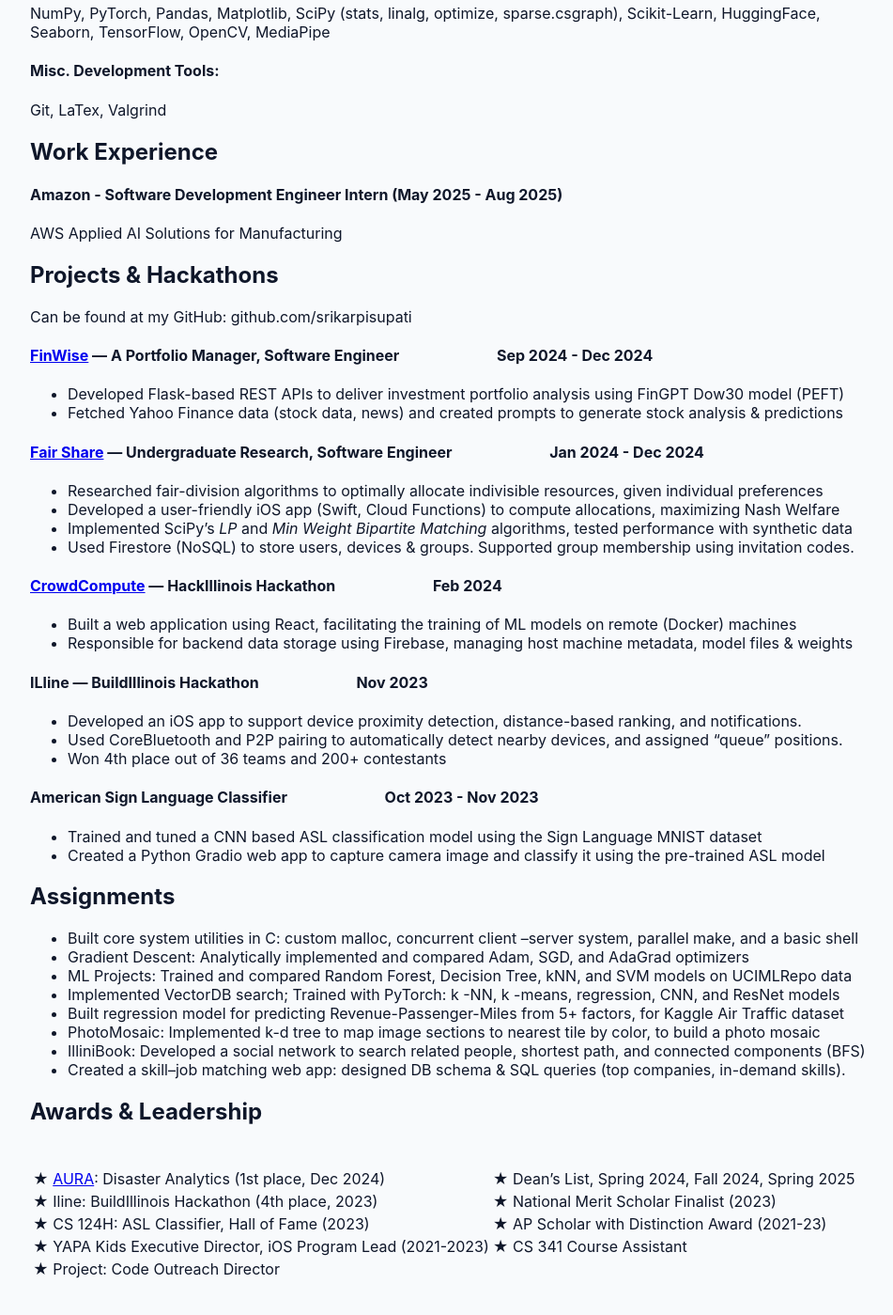
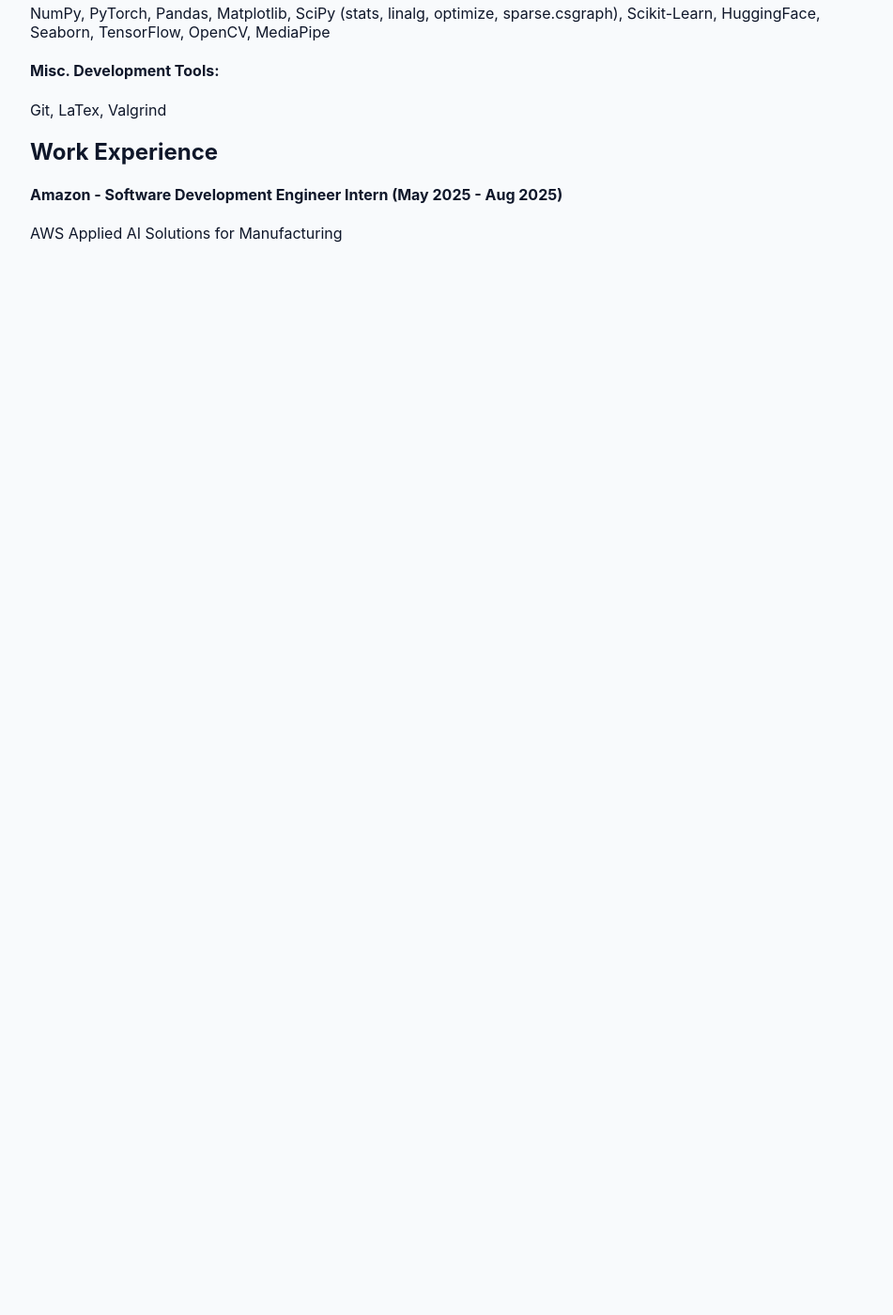
Before and after one commit to srikarpisupati/srikarpisupati.github.io, a Jekyll site: the page built from about.md, in a window 1280 px wide and 1400 px high, scrolled down 1392 px. Shown: the whole window at 94% size, without its empty margins (158-1109 px from the left). Built offline with Jekyll 4.4.1, drawn with Linux system fonts in a browser that asks for light colours; after the commit the page ends 1690 px from its top, so only the background shows below that.

Commit message:
Update about.md

```diff
--- a/about.md
+++ b/about.md
@@ -80,51 +80,3 @@ Git, LaTex, Valgrind
 
 #### Amazon - Software Development Engineer Intern (May 2025 - Aug 2025)
 AWS Applied AI Solutions for Manufacturing
-
-## Projects & Hackathons
-
-Can be found at my GitHub: github.com/srikarpisupati
-
-#### [FinWise](https://srikarpisupati.github.io/Finwise.pdf) — A Portfolio Manager, Software Engineer &emsp;&emsp;&emsp;&emsp;&emsp;&emsp; Sep 2024 - Dec 2024
-* Developed Flask-based REST APIs to deliver investment portfolio analysis using FinGPT Dow30 model (PEFT)
-* Fetched Yahoo Finance data (stock data, news) and created prompts to generate stock analysis & predictions
-
-#### [Fair Share](https://srikarpisupati.github.io/FairShare.html) — Undergraduate Research, Software Engineer &emsp;&emsp;&emsp;&emsp;&emsp;&emsp; Jan 2024 - Dec 2024
-* Researched fair-division algorithms to optimally allocate indivisible resources, given individual preferences
-* Developed a user-friendly iOS app (Swift, Cloud Functions) to compute allocations, maximizing Nash Welfare
-* Implemented SciPy’s _LP_ and _Min Weight Bipartite Matching_ algorithms, tested performance with synthetic data
-* Used Firestore (NoSQL) to store users, devices & groups. Supported group membership using invitation codes.
-
-#### [CrowdCompute](https://devpost.com/software/crowdcompute-nyz3hg) — HackIllinois Hackathon &emsp;&emsp;&emsp;&emsp;&emsp;&emsp; Feb 2024
-* Built a web application using React, facilitating the training of ML models on remote (Docker) machines
-* Responsible for backend data storage using Firebase, managing host machine metadata, model files & weights
-
-#### ILline — BuildIllinois Hackathon &emsp;&emsp;&emsp;&emsp;&emsp;&emsp; Nov 2023
-* Developed an iOS app to support device proximity detection, distance-based ranking, and notifications.
-* Used CoreBluetooth and P2P pairing to automatically detect nearby devices, and assigned “queue” positions.
-* Won 4th place out of 36 teams and 200+ contestants
-
-#### American Sign Language Classifier &emsp;&emsp;&emsp;&emsp;&emsp;&emsp; Oct 2023 - Nov 2023
-* Trained and tuned a CNN based ASL classification model using the Sign Language MNIST dataset
-* Created a Python Gradio web app to capture camera image and classify it using the pre-trained ASL model
-
-## Assignments
-
-* Built core system utilities in C: custom malloc, concurrent client –server system, parallel make, and a basic shell
-* Gradient Descent: Analytically implemented and compared Adam, SGD, and AdaGrad optimizers
-* ML Projects: Trained and compared Random Forest, Decision Tree, kNN, and SVM models on UCIMLRepo data
-* Implemented VectorDB search; Trained with PyTorch: k -NN, k -means, regression, CNN, and ResNet models
-* Built regression model for predicting Revenue-Passenger-Miles from 5+ factors, for Kaggle Air Traffic dataset
-* PhotoMosaic: Implemented k-d tree to map image sections to nearest tile by color, to build a photo mosaic
-* IlliniBook: Developed a social network to search related people, shortest path, and connected components (BFS)
-* Created a skill–job matching web app: designed DB schema & SQL queries (top companies, in-demand skills).
-
-## Awards & Leadership
-
-|||
-|--|--|
-| ★ [AURA](https://srikarpisupati.github.io/AURA.pdf): Disaster Analytics (1st place, Dec 2024) | ★ Dean’s List, Spring 2024, Fall 2024, Spring 2025 |
-| ★ Iline: BuildIllinois Hackathon (4th place, 2023) | ★ National Merit Scholar Finalist (2023) |
-| ★ CS 124H: ASL Classifier, Hall of Fame (2023) | ★ AP Scholar with Distinction Award (2021-23) |
-| ★ YAPA Kids Executive Director, iOS Program Lead (2021-2023) | ★ CS 341 Course Assistant |
-| ★ Project: Code Outreach Director |
```
